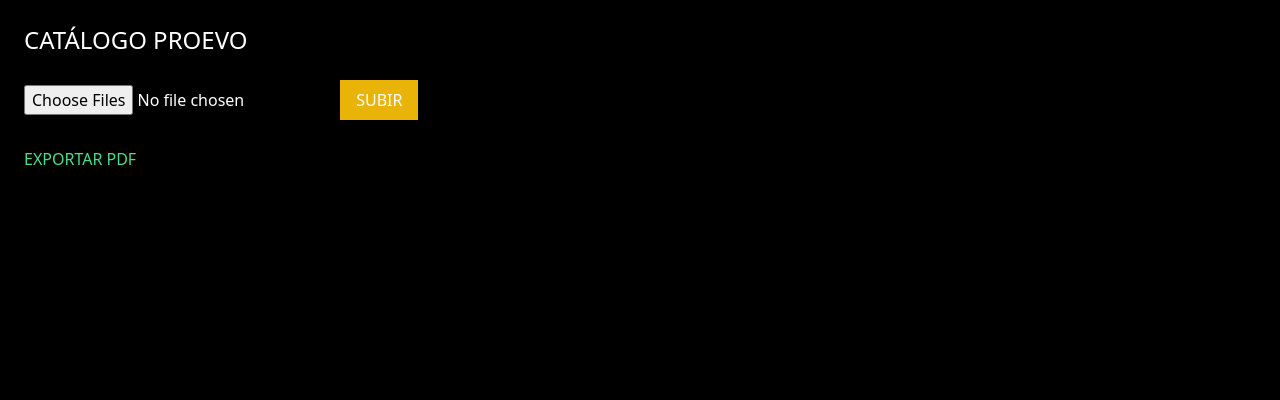
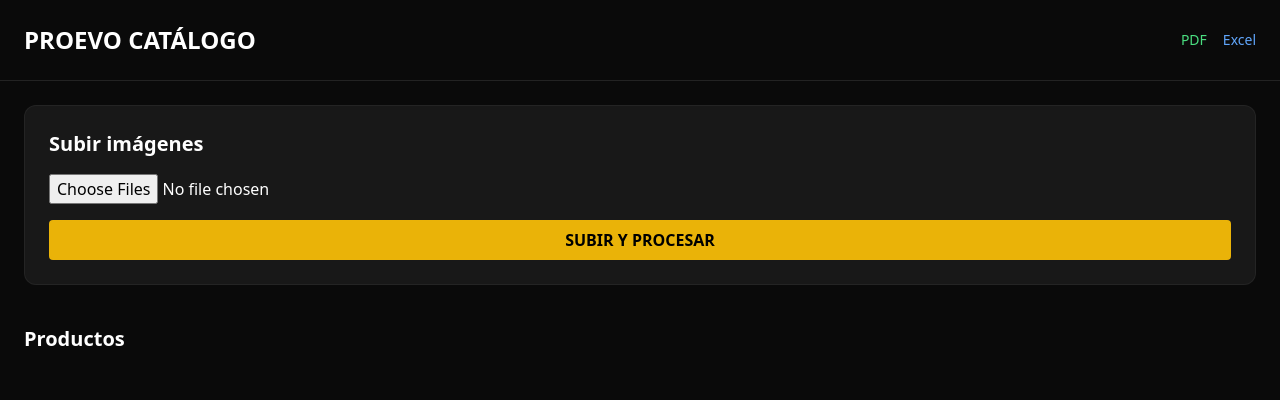
Before and after one commit to nachotarno/proevocatalogo, a Flask app: page / in a window 1280 px wide. Shown: the top 400 px of the page. Run offline with Flask 3, Linux system fonts and the light colour scheme; data that the repository does not hold is empty; some libraries are stand-ins or nearby versions.

Commit message:
Refactor index.html for improved layout and styling
Updated HTML structure and styling for the Proevo catalog page, including changes to the header, upload section, and product display.

```diff
--- a/templates/index.html
+++ b/templates/index.html
@@ -1,42 +1,109 @@
 <!DOCTYPE html>
-<html>
+<html lang="es">
 <head>
+<meta charset="UTF-8">
+<meta name="viewport" content="width=device-width, initial-scale=1.0">
+
+<title>Proevo Catálogo</title>
+
 <script src="https://cdn.tailwindcss.com"></script>
+
+<style>
+body {
+    background: #0a0a0a;
+}
+.card {
+    background: #181818;
+    border: 1px solid rgba(255,255,255,0.05);
+}
+</style>
+
 </head>
 
-<body class="bg-black text-white p-6">
+<body class="text-white">
 
-<h1 class="text-2xl mb-6">CATÁLOGO PROEVO</h1>
+<!-- HEADER -->
+<header class="p-6 border-b border-white/10 flex justify-between items-center">
+    <h1 class="text-2xl font-bold">PROEVO CATÁLOGO</h1>
 
-<form action="/upload" method="post" enctype="multipart/form-data">
-<input type="file" name="file" multiple class="mb-4">
-<button class="bg-yellow-500 px-4 py-2">SUBIR</button>
-</form>
+    <div class="flex gap-4 text-sm">
+        <a href="/export" class="text-green-400 hover:underline">PDF</a>
+        <a href="/export-excel" class="text-blue-400 hover:underline">Excel</a>
+    </div>
+</header>
 
-<a href="/export" class="block my-4 text-green-400">EXPORTAR PDF</a>
+<main class="max-w-7xl mx-auto p-6">
 
-<div class="grid grid-cols-3 gap-6">
+<!-- SUBIDA -->
+<section class="mb-10 card p-6 rounded-xl">
+    <h2 class="text-xl mb-4 font-bold">Subir imágenes</h2>
+
+    <form action="/upload" method="post" enctype="multipart/form-data" class="flex flex-col gap-4">
+        <input type="file" name="file" multiple class="text-white">
+        <button class="bg-yellow-500 text-black font-bold px-6 py-2 rounded">
+            SUBIR Y PROCESAR
+        </button>
+    </form>
+</section>
+
+<!-- CATALOGO -->
+<section>
+
+<h2 class="text-xl mb-6 font-bold">Productos</h2>
+
+<div class="grid grid-cols-1 sm:grid-cols-2 md:grid-cols-3 lg:grid-cols-4 gap-6">
 
 {% for p in productos %}
-<div class="bg-zinc-900 p-4">
+<div class="card p-4 rounded-xl flex flex-col justify-between">
 
-<img src="{{ url_for('static', filename='processed/' + p[5]) }}">
+    <!-- imagen -->
+    <div class="bg-white rounded-lg p-3 mb-4 flex items-center justify-center h-52">
+        <img src="{{ url_for('static', filename='processed/' + p[5]) }}" class="max-h-full object-contain">
+    </div>
 
-<p>{{ p[2] }}</p>
-<p class="text-sm text-gray-400">{{ p[3] }}</p>
+    <!-- info -->
+    <div class="mb-3">
+        <p class="font-bold text-yellow-400 text-sm">{{ p[2] }}</p>
+        <p class="text-xs text-gray-400">{{ p[3] }}</p>
+    </div>
 
-<form action="/precio/{{p[0]}}" method="post">
-<input name="precio" placeholder="Precio" value="{{p[4]}}" class="text-black w-full">
-<button class="bg-blue-500 w-full mt-2">Guardar</button>
-</form>
+    <!-- link cloud -->
+    <a href="{{p[6]}}" target="_blank" class="text-green-400 text-xs mb-2 hover:underline">
+        Ver imagen original
+    </a>
 
-<a href="/download/{{p[5]}}" class="block mt-2 text-green-400">Descargar</a>
-<a href="/delete/{{p[0]}}" class="block text-red-400">Eliminar</a>
+    <!-- precio -->
+    <form action="/precio/{{p[0]}}" method="post" class="mb-2">
+        <input
+            name="precio"
+            placeholder="Precio"
+            value="{{p[4]}}"
+            class="w-full p-2 text-black rounded mb-2"
+        >
+        <button class="w-full bg-blue-500 py-1 text-sm rounded">
+            Guardar
+        </button>
+    </form>
+
+    <!-- acciones -->
+    <div class="flex justify-between text-xs mt-2">
+        <a href="/download/{{p[5]}}" class="text-green-400 hover:underline">
+            Descargar
+        </a>
+
+        <a href="/delete/{{p[0]}}" class="text-red-400 hover:underline">
+            Eliminar
+        </a>
+    </div>
 
 </div>
 {% endfor %}
 
 </div>
 
+</section>
+
+</main>
+
 </body>
 </html>
```
